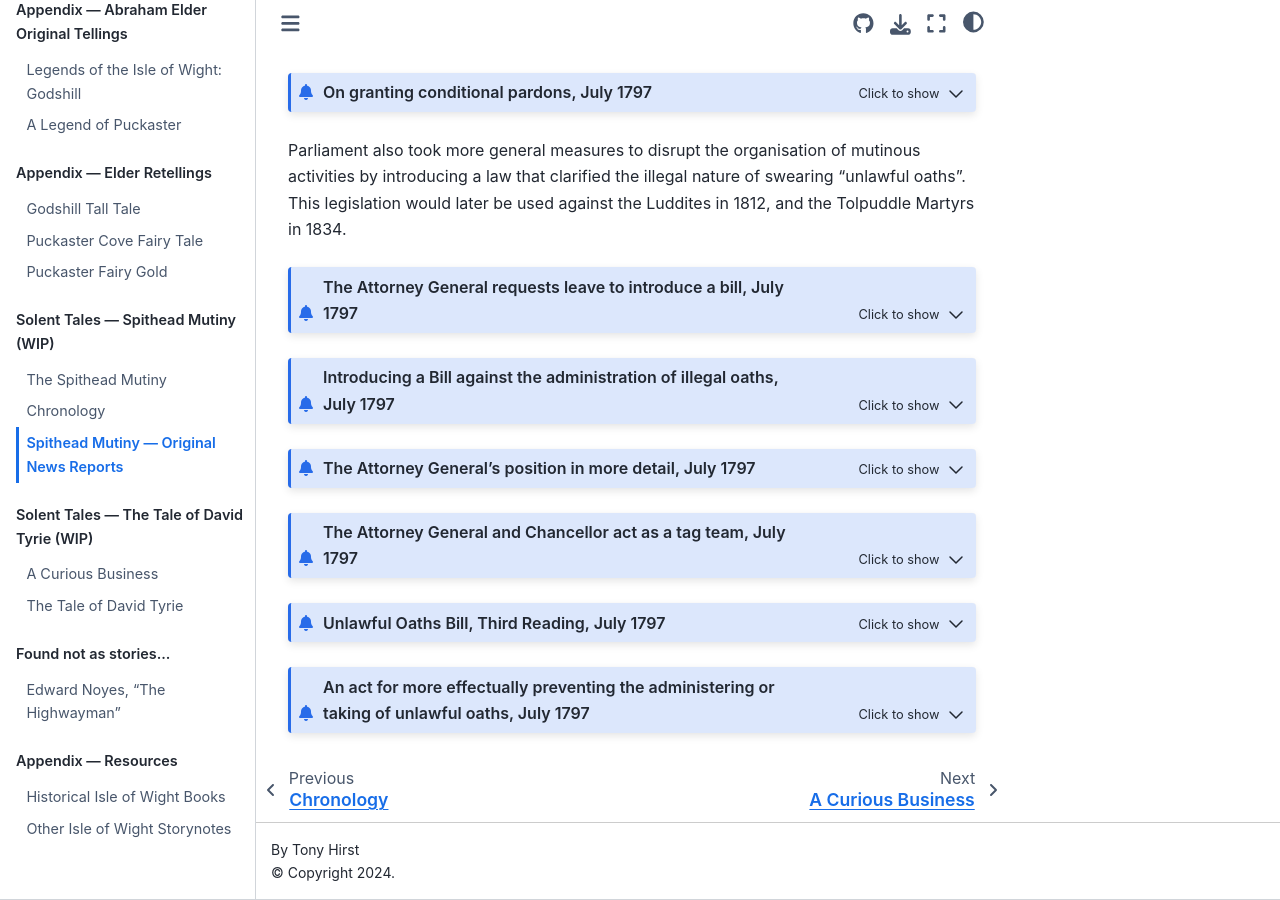
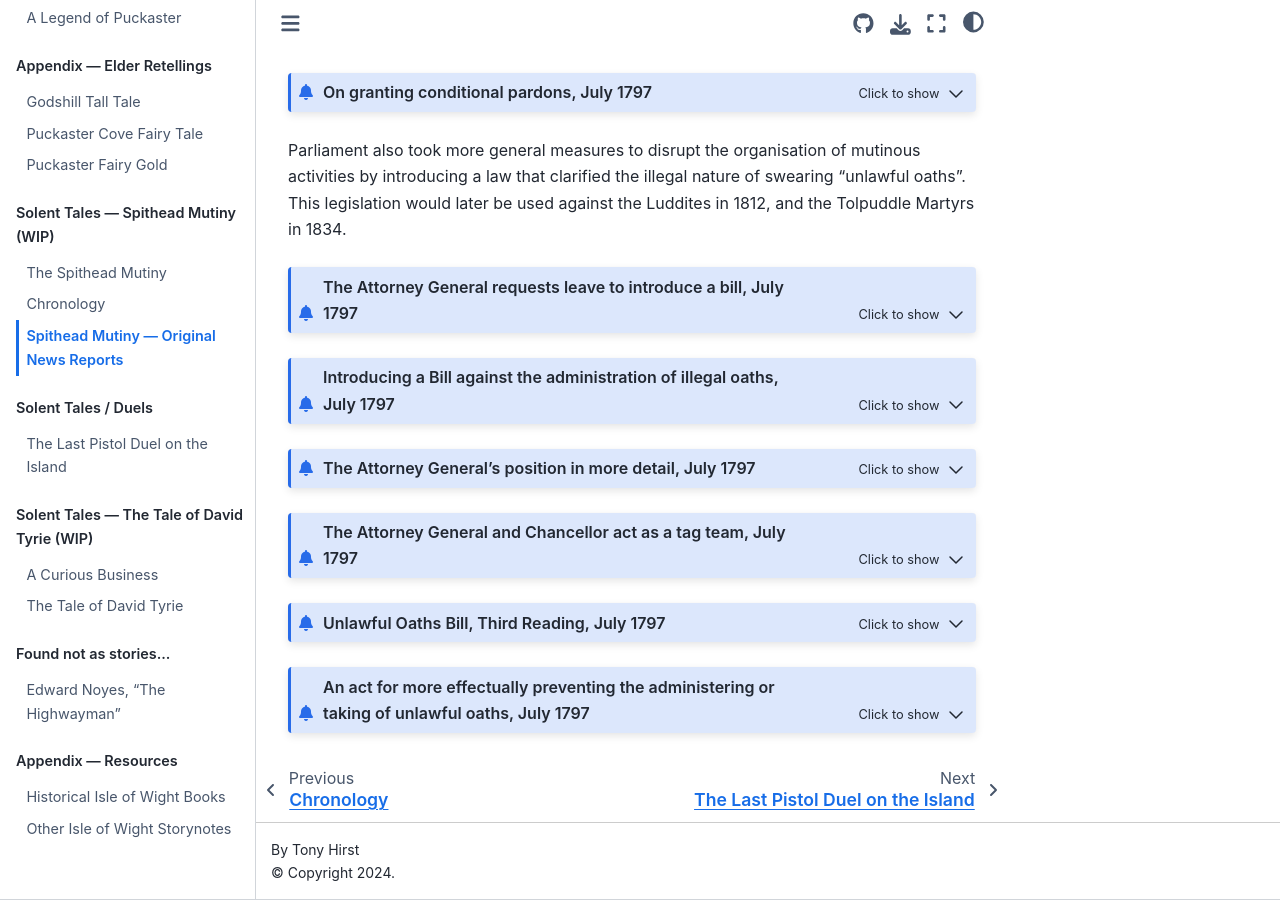
Before and after one commit to psychemedia/island-storynotes, a Jupyter Book: the page built from _spithead_mutiny_src.md, in a window 1280 px wide and 900 px high, scrolled down 3479 px. Built offline with Jupyter Book 1.0.4 settings and Sphinx 7.4.7 and the Sphinx Book theme 1.1.4, drawn with Linux system fonts in a browser that asks for light colours; pages that are not in the unit, such as notebooks, are missing from menus.

Commit message:
Update _toc.yml

```diff
--- a/_toc.yml
+++ b/_toc.yml
@@ -44,6 +44,10 @@
   - file: spithead_mutiny
   - file: spithead_chronology
   - file: _spithead_mutiny_src
+- caption: Solent Tales / Duels
+  chapters:
+  - file: wheatsheqf_duel
+  - file: last_duel_iw
 - caption: Solent Tales — The Tale of David Tyrie (WIP)
   chapters:
   - file: tyrie/david_tyrie_bankruptcy_scam
```
